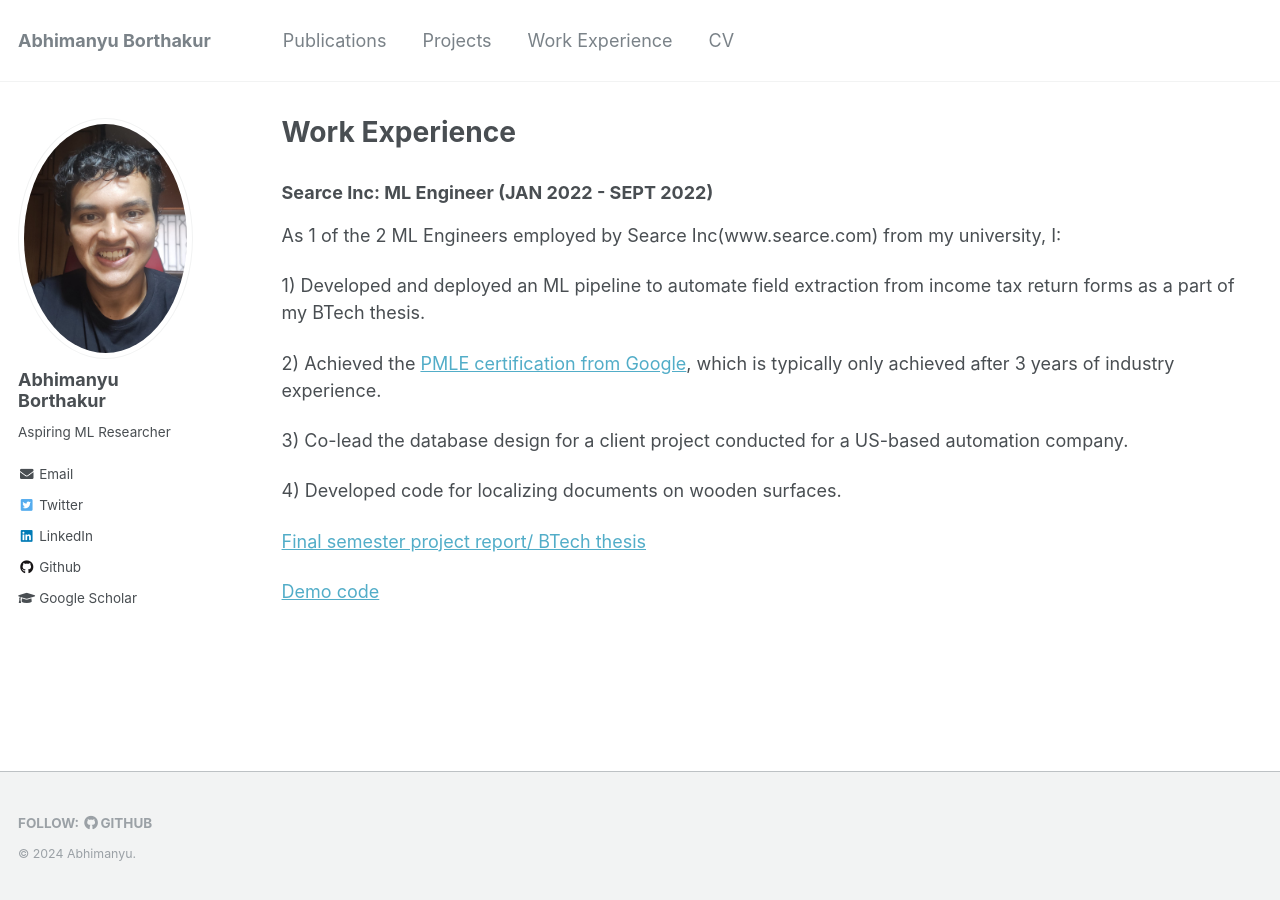
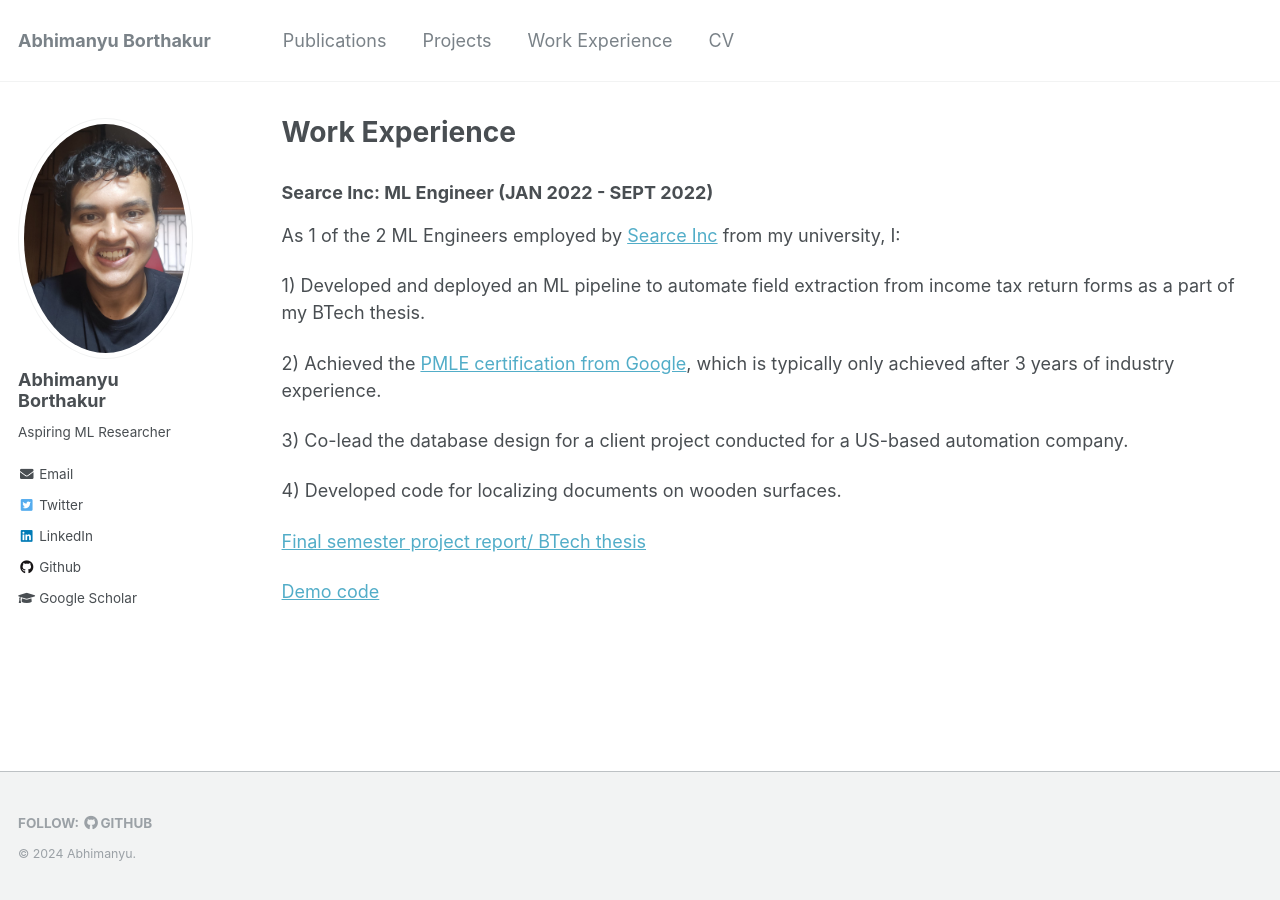
Before and after one commit to abhimanyu911/abhimanyu911.github.io, a Jekyll site: the page built from _pages/work_experience.md, in a window 1280 px wide. Built offline with Jekyll 4.4.1, drawn with Linux system fonts in a browser that asks for light colours.

Commit message:
added searce hyperlink

```diff
--- a/_pages/work_experience.md
+++ b/_pages/work_experience.md
@@ -7,7 +7,7 @@ author_profile: true
 
 ### Searce Inc: ML Engineer (JAN 2022 - SEPT 2022)
 
-As 1 of the 2 ML Engineers employed by Searce Inc(www.searce.com) from my university, I:
+As 1 of the 2 ML Engineers employed by [Searce Inc](www.searce.com) from my university, I:
 
 1) Developed and deployed an ML pipeline to automate field extraction from income tax return forms as a part of my BTech thesis.
 
```
